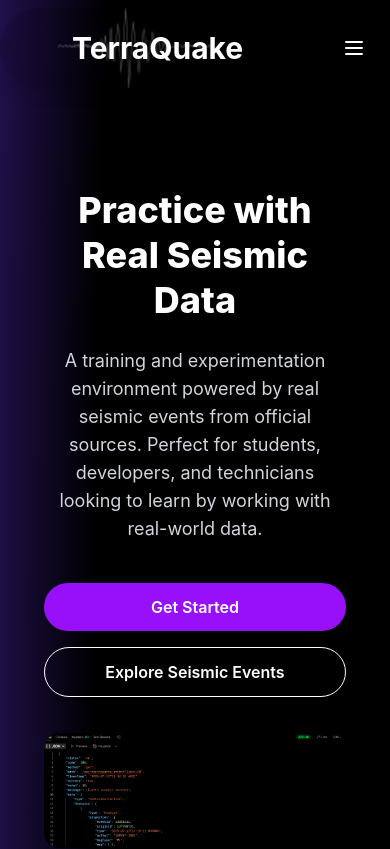
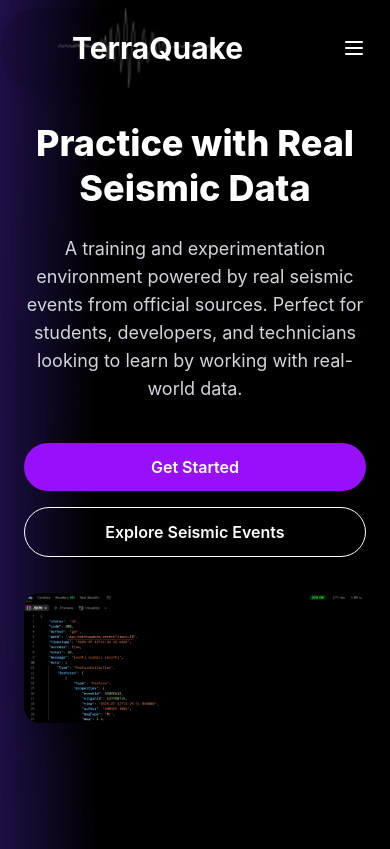
Before and after one commit to yash25hemnani/TerraQuakeApi, a React (Vite) app in the folder frontend/: page / in a window 390 px wide. Shown: the top 849 px of the page. Built offline with nearby package versions, Linux system fonts and the light colour scheme.

Commit message:
update app responsive

```diff
--- a/frontend/src/App.jsx
+++ b/frontend/src/App.jsx
@@ -1,4 +1,5 @@
 import './App.css';
+import ApiDocsEarthquakes from './components/apiDocs/apiDocsEarthquakes';
 import Hero from './components/hero/hero';
 import Info from './components/info/info';
 import NavbarMenu from './components/navbar/navbarMenu';
@@ -6,10 +7,11 @@ import NavbarMenu from './components/navbar/navbarMenu';
 function App() {
   return (
     <>
-      <div className='relative inset-0 z-10 min-h-screen w-full items-center px-5 py-24 [background:radial-gradient(140%_140%_at_80%_20%,#000_40%,#63e_100%)] scrollbar-thin scrollbar-thumb-purple-700 scrollbar-track-gray-800'>
+      <div className='max-w-full min-h-screen items-center [background:radial-gradient(140%_140%_at_80%_20%,#000_40%,#63e_100%)] scrollbar-thin scrollbar-thumb-purple-700 scrollbar-track-gray-800'>
         <NavbarMenu />
         <Hero />
         <Info />
+        <ApiDocsEarthquakes />
       </div>
     </>
   );
```
